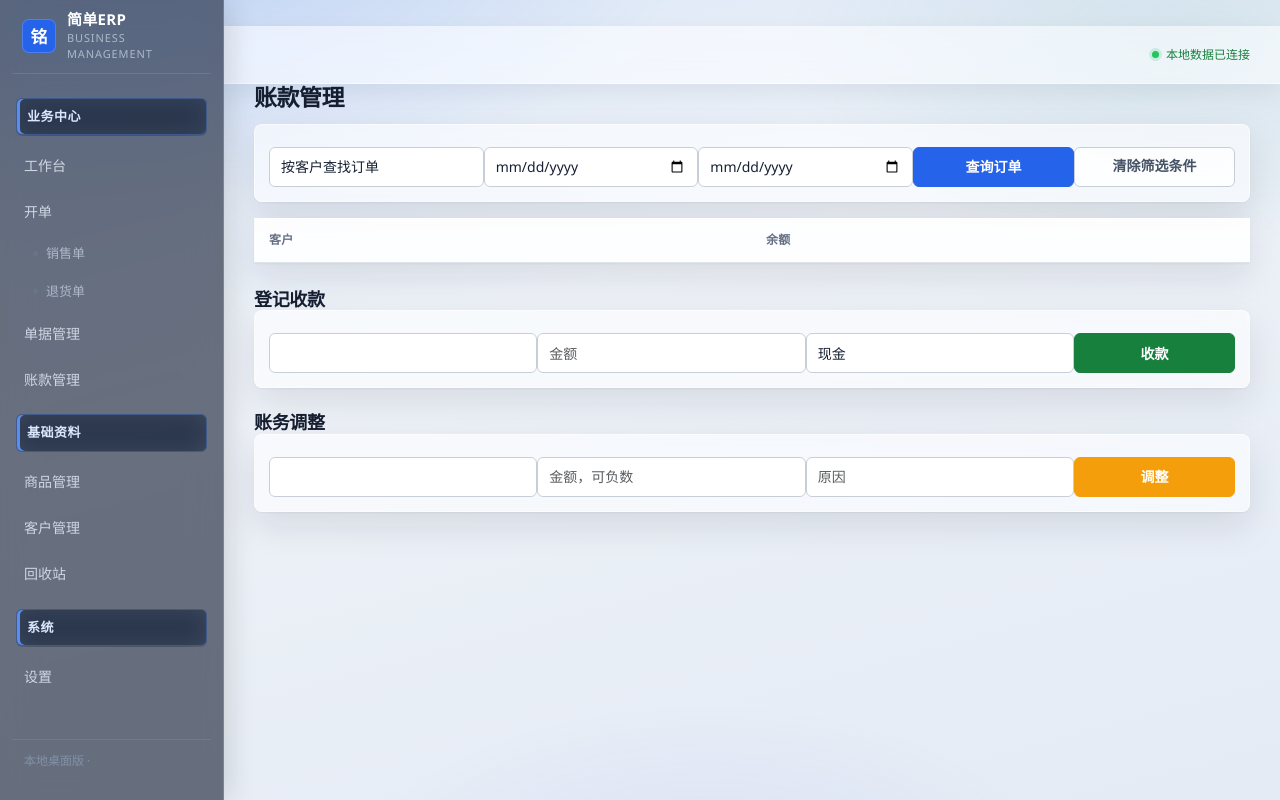
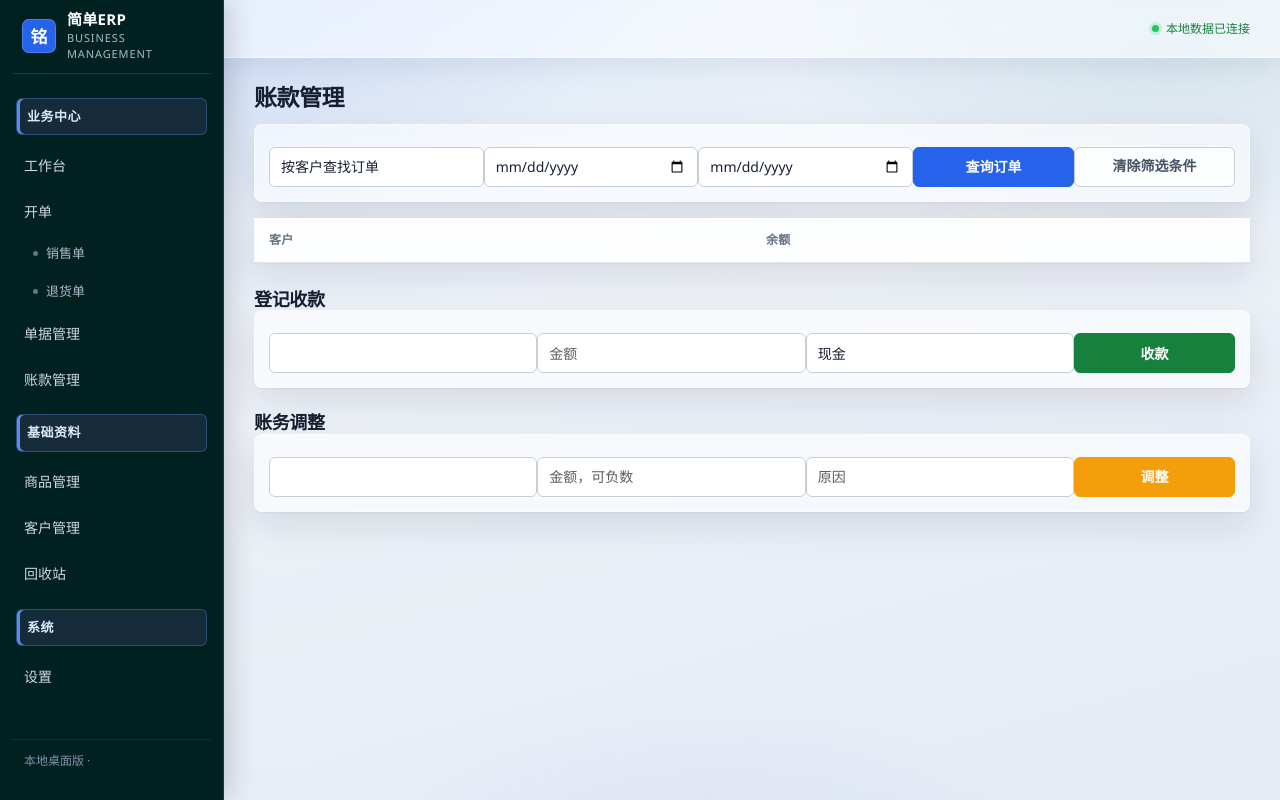
Before and after one commit to Astyyym/simple-erp, a Python web app: template app/erp/templates/index.html in a window 1280 px wide. Run offline with Jinja, Linux system fonts and the light colour scheme; the template is opened without the code that fills it, so the values that code supplies are empty.

Commit message:
style(ui): 固定顶栏并保留毛玻璃，侧栏改用 #012121
- 顶栏移出滚动区，正文在 page-body 独立滚动，避免内容从顶栏透出
- 顶栏继续使用毛玻璃样式
- 左侧业务栏改为实色 #012121，浅/深/跟随系统一致

```diff
--- a/app/erp/templates/base.html
+++ b/app/erp/templates/base.html
@@ -10,7 +10,7 @@
       --erp-primary:#2563eb;--erp-primary-hover:#1d4ed8;--erp-primary-soft:#eff6ff;
       --erp-ink:#172033;--erp-muted:#667085;--erp-border:#dfe3ea;--erp-border-strong:#c8ced8;
       --erp-bg:#f3f5f8;--erp-surface:#fff;--erp-surface-soft:#f8fafc;
-      --erp-sidebar:#172033;--erp-sidebar-hover:#222d42;--erp-success:#17803d;--erp-danger:#c73535;
+      --erp-sidebar:#012121;--erp-sidebar-hover:#0a3535;--erp-success:#17803d;--erp-danger:#c73535;
       --erp-radius:8px;--erp-shadow:0 1px 2px rgba(16,24,40,.04),0 8px 24px rgba(16,24,40,.05);
       --erp-scale:1;
       /* stronger glassmorphism tokens (still enterprise, blur capped ~16px) */
@@ -19,8 +19,9 @@
       --erp-glass-bg-strong:rgba(255,255,255,.78);
       --erp-glass-border:rgba(255,255,255,.55);
       --erp-glass-shadow:0 1px 2px rgba(16,24,40,.05),0 14px 36px rgba(16,24,40,.10);
-      --erp-sidebar-glass:rgba(23,32,51,.62);
-      --erp-sidebar-border:rgba(255,255,255,.16);
+      /* solid brand sidebar color (user-specified) */
+      --erp-sidebar-glass:#012121;
+      --erp-sidebar-border:rgba(255,255,255,.12);
       --erp-content-wash:linear-gradient(165deg,#d9e6f7 0%,#eef2f8 38%,#e4ebf5 100%);
       --erp-content-mesh:radial-gradient(980px 480px at 10% -10%,rgba(37,99,235,.16),transparent 58%),radial-gradient(760px 400px at 92% 6%,rgba(14,116,144,.10),transparent 52%),radial-gradient(640px 320px at 55% 110%,rgba(99,102,241,.08),transparent 55%);
     }
@@ -30,15 +31,15 @@
       --erp-primary:#3b82f6;--erp-primary-hover:#60a5fa;--erp-primary-soft:#1e293b;
       --erp-ink:#e8eef9;--erp-muted:#9aa8c0;--erp-border:#2b3648;--erp-border-strong:#3d4b63;
       --erp-bg:#0f141d;--erp-surface:#171e2b;--erp-surface-soft:#1c2535;
-      --erp-sidebar:#0b1018;--erp-sidebar-hover:#182234;--erp-success:#34d399;--erp-danger:#f87171;
+      --erp-sidebar:#012121;--erp-sidebar-hover:#0a3535;--erp-success:#34d399;--erp-danger:#f87171;
       --erp-shadow:0 1px 2px rgba(0,0,0,.35),0 8px 24px rgba(0,0,0,.25);
       --erp-glass-blur:16px;
       --erp-glass-bg:rgba(23,30,43,.48);
       --erp-glass-bg-strong:rgba(23,30,43,.70);
       --erp-glass-border:rgba(148,163,184,.22);
       --erp-glass-shadow:0 1px 2px rgba(0,0,0,.40),0 16px 36px rgba(0,0,0,.34);
-      --erp-sidebar-glass:rgba(11,16,24,.58);
-      --erp-sidebar-border:rgba(255,255,255,.14);
+      --erp-sidebar-glass:#012121;
+      --erp-sidebar-border:rgba(255,255,255,.12);
       --erp-content-wash:linear-gradient(165deg,#0a0f18 0%,#101826 46%,#0d1522 100%);
       --erp-content-mesh:radial-gradient(980px 480px at 10% -10%,rgba(59,130,246,.20),transparent 58%),radial-gradient(760px 400px at 92% 6%,rgba(34,211,238,.08),transparent 52%),radial-gradient(640px 320px at 55% 110%,rgba(129,140,248,.10),transparent 55%);
     }
@@ -47,15 +48,15 @@
         --erp-primary:#3b82f6;--erp-primary-hover:#60a5fa;--erp-primary-soft:#1e293b;
         --erp-ink:#e8eef9;--erp-muted:#9aa8c0;--erp-border:#2b3648;--erp-border-strong:#3d4b63;
         --erp-bg:#0f141d;--erp-surface:#171e2b;--erp-surface-soft:#1c2535;
-        --erp-sidebar:#0b1018;--erp-sidebar-hover:#182234;--erp-success:#34d399;--erp-danger:#f87171;
+        --erp-sidebar:#012121;--erp-sidebar-hover:#0a3535;--erp-success:#34d399;--erp-danger:#f87171;
         --erp-shadow:0 1px 2px rgba(0,0,0,.35),0 8px 24px rgba(0,0,0,.25);
         --erp-glass-blur:16px;
         --erp-glass-bg:rgba(23,30,43,.48);
         --erp-glass-bg-strong:rgba(23,30,43,.70);
         --erp-glass-border:rgba(148,163,184,.22);
         --erp-glass-shadow:0 1px 2px rgba(0,0,0,.40),0 16px 36px rgba(0,0,0,.34);
-        --erp-sidebar-glass:rgba(11,16,24,.58);
-        --erp-sidebar-border:rgba(255,255,255,.14);
+        --erp-sidebar-glass:#012121;
+        --erp-sidebar-border:rgba(255,255,255,.12);
         --erp-content-wash:linear-gradient(165deg,#0a0f18 0%,#101826 46%,#0d1522 100%);
         --erp-content-mesh:radial-gradient(980px 480px at 10% -10%,rgba(59,130,246,.20),transparent 58%),radial-gradient(760px 400px at 92% 6%,rgba(34,211,238,.08),transparent 52%),radial-gradient(640px 320px at 55% 110%,rgba(129,140,248,.10),transparent 55%);
       }
@@ -78,9 +79,10 @@
       background:var(--erp-sidebar-glass);color:#fff;display:flex;flex-direction:column;z-index:100;
       padding:0 12px 18px;overflow:auto;
       border-right:1px solid var(--erp-sidebar-border);
-      -webkit-backdrop-filter:blur(var(--erp-glass-blur)) saturate(1.35);
-      backdrop-filter:blur(var(--erp-glass-blur)) saturate(1.35);
-      box-shadow:4px 0 28px rgba(0,0,0,.14);
+      /* solid brand color #012121 — no glass wash on sidebar */
+      -webkit-backdrop-filter:none;
+      backdrop-filter:none;
+      box-shadow:4px 0 28px rgba(0,0,0,.18);
     }
     .brand{min-height:calc(72px * var(--erp-scale));display:flex;align-items:center;gap:11px;padding:10px;border-bottom:1px solid rgba(255,255,255,.1);margin-bottom:12px}
     .brand-mark{width:34px;height:34px;border-radius:7px;background:var(--erp-primary);display:grid;place-items:center;font-weight:700;font-size:17px;box-shadow:inset 0 0 0 1px rgba(255,255,255,.18);flex:0 0 auto}
@@ -92,13 +94,28 @@
     .sidebar a.sidebar-sub:before{content:"";position:absolute;left:7px;width:5px;height:5px;border-radius:50%;background:#66758e}
     .sidebar a.sidebar-sub:hover{color:#fff;background:var(--erp-sidebar-hover)}.sidebar a.sidebar-sub.active{color:#fff;background:#263b60}.sidebar a.sidebar-sub.active:before{background:#73a5ff}
     .app-version{margin-top:auto;padding:12px;color:#8290a8;font-size:12px;border-top:1px solid rgba(255,255,255,.08)}
-    .content{position:relative;z-index:1;flex:1 1 auto;min-width:0;height:100%;overflow:auto;padding:26px 30px 48px}
+    /*
+      Topbar stays outside the scrollport:
+      - keeps glassmorphism
+      - page body scrolls in a sibling pane, so content never peeks through the topbar
+    */
+    .content{
+      position:relative;z-index:1;flex:1 1 auto;min-width:0;height:100%;
+      display:flex;flex-direction:column;overflow:hidden;padding:0;
+    }
     .page-topbar{
-      display:flex;align-items:center;justify-content:space-between;margin:-26px -30px 26px;padding:0 30px;min-height:58px;
-      background:var(--erp-glass-bg);border-bottom:1px solid var(--erp-glass-border);position:sticky;top:0;z-index:10;
+      display:flex;align-items:center;justify-content:space-between;
+      flex:0 0 auto;margin:0;padding:0 30px;min-height:58px;
+      position:relative;z-index:50;
+      background:var(--erp-glass-bg);
+      border-bottom:1px solid var(--erp-glass-border);
       -webkit-backdrop-filter:blur(var(--erp-glass-blur)) saturate(1.3);
       backdrop-filter:blur(var(--erp-glass-blur)) saturate(1.3);
       box-shadow:0 8px 24px rgba(16,24,40,.06);
+    }
+    .page-body{
+      flex:1 1 auto;min-height:0;overflow:auto;
+      padding:26px 30px 48px;
     }
     .page-topbar .company{font-size:calc(13px * var(--erp-scale));color:var(--erp-muted)}
     .page-topbar .status-wrap{display:flex;align-items:center;gap:12px}
@@ -162,7 +179,12 @@
         background:var(--erp-surface)!important;
       }
     }
-    @media(max-width:900px){.sidebar{flex-basis:calc(190px * var(--erp-scale));width:calc(190px * var(--erp-scale))}.content{padding:20px}.page-topbar{margin:-20px -20px 22px;padding:0 20px}.stable-table .action-cell{width:300px;min-width:300px}}
+    @media(max-width:900px){
+      .sidebar{flex-basis:calc(190px * var(--erp-scale));width:calc(190px * var(--erp-scale))}
+      .page-topbar{padding:0 20px}
+      .page-body{padding:20px 20px 32px}
+      .stable-table .action-cell{width:300px;min-width:300px}
+    }
   </style>
   <script>
     async function postAndRemoveRow(form) {
@@ -232,7 +254,9 @@
         {% endif %}
       </div>
     </div>
-    {% block content %}{% endblock %}
+    <div class="page-body">
+      {% block content %}{% endblock %}
+    </div>
   </main>
 </div>
 <script>
```
